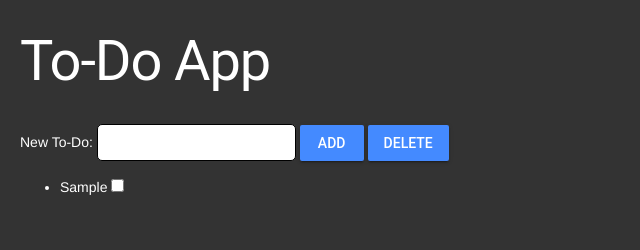
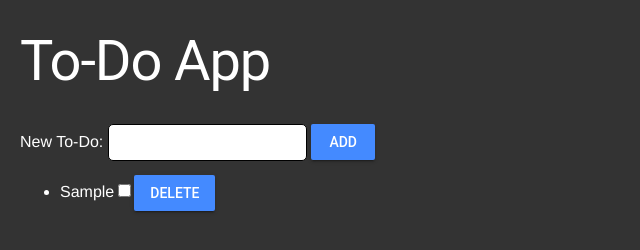
Before and after one commit to deguzman110/to-do-app, a plain HTML site: page index.html in a window 1280 px wide. Both pictures are taken after typing "Sample" into the empty fields and a click on the button "ADD". Shown: the whole page, without its empty margins (0-640 px from the left). Drawn offline with nearby package versions, Linux system fonts and the light colour scheme.

Commit message:
Checkpoint 05 Events Pt. 1 Revisions: Completed

```diff
--- a/app.js
+++ b/app.js
@@ -1,48 +1,47 @@
 function onReady() {
-    const addToDoForm = document.getElementById('addToDoForm');
-    const newToDoText = document.getElementById('newToDoText');
-    const toDoList = document.getElementById('toDoList');
-    const deleteButton = document.getElementById('deleteButton'); //accesses the element deleteButton
+    const ADDTODO_FORM = document.getElementById('addToDoForm');
+    const NEWTODO_TEXT = document.getElementById('newToDoText');
+    const TODO_LIST = document.getElementById('toDoList');
 
     addToDoForm.addEventListener('submit', event => {
       event.preventDefault();
 
       // get the text
-      let title = newToDoText.value;
+      let title = NEWTODO_TEXT.value;
 
       //create a new li
       let newLi = document.createElement('li');
 
       //create a new input
       let checkbox = document.createElement('input');
-
       //set the input's type to checkbox
       checkbox.type = 'checkbox';
+
+      // create a delete button
+      let deleteBtn = document.createElement('button');
+      deleteBtn.innerText = "Delete"
+      deleteBtn.classList = "mdl-button mdl-js-button mdl-button--raised mdl-js-ripple-effect mdl-button--accent delete-btn";
+
+      deleteBtn.addEventListener('click', function() {
+        event.preventDefault(); //Prevents default reload behavior
+
+        // delete the current LI
+        TODO_LIST.removeChild(this.parentElement);
+      });
+
 
       //set the title
       newLi.textContent = title;
 
       //attach the checkbox to the li
       newLi.appendChild(checkbox);
+      newLi.appendChild(deleteBtn);
 
       //attach the li to the ul
-      toDoList.appendChild(newLi);
+      TODO_LIST.appendChild(newLi);
 
       //empty the input
-      newToDoText.value = '';
-    });
-
-    //deleteButton function
-    //adds click event listner on delete button
-    deleteButton.addEventListener('click', function() {
-      event.preventDefault(); //Prevents default reload behavior
-
-      // for every li, as long as there are list items at i position, it will remove it.
-      for (i = toDoList.children.length - 1; i >= 0; i--) {
-        if (toDoList.children[i].children[0]) {
-          toDoList.removeChild(toDoList.children[i])
-        }
-      }
+      NEWTODO_TEXT.value = '';
     });
 }
 
--- a/index.html
+++ b/index.html
@@ -21,7 +21,6 @@
       <label for="newToDoText">New To-Do:</label>
       <input type="text" id="newToDoText">
       <button type="submit" class="mdl-button mdl-js-button mdl-button--raised mdl-js-ripple-effect mdl-button--accent">Add</button>
-      <button type="button" class="mdl-button mdl-js-button mdl-button--raised mdl-js-ripple-effect mdl-button--accent" id="deleteButton">Delete</button>
     </form>
 
     <ul id="toDoList">
--- a/styles/main.css
+++ b/styles/main.css
@@ -10,4 +10,9 @@
   color: #ffffff;
   background-color: #333333;
   padding-left: 20px;
+  font-size: 16px;
 }
+
+li {
+  font-size: 16px;
+}
```
